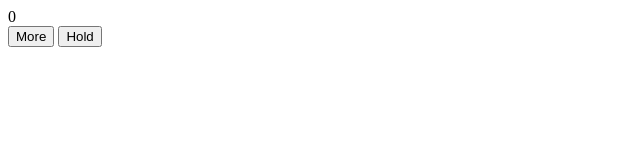
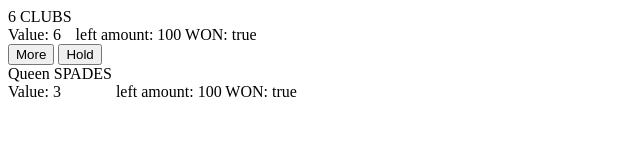
Before and after one commit to chikiryau1/twentyOne, a website built with webpack: page public/index.html in a window 1280 px wide. Both pictures are taken after a click on the button "More". Shown: the whole page, without its empty margins (0-640 px from the left). Built offline with nearby package versions, Linux system fonts and the light colour scheme.

Commit message:
add smth weird to twentyOne loop

```diff
--- a/public/index.html
+++ b/public/index.html
@@ -7,9 +7,20 @@
     <meta http-equiv="X-UA-Compatible" content="ie=edge">
     <title>21</title>
 </head>
+<style>
+    .card{
+        display: inline-block;
+    }
+</style>
 <body>
-<div id="p1Info"></div>
-<button id="p1More">More</button>
-<button id="p1Hold">Hold</button>
+<div id="player">
+    <div id="playerInfo"></div>
+    <button id="playerMore">More</button>
+    <button id="playerHold">Hold</button>
+</div>
+
+<div id="computer">
+    <div id="computerInfo"></div>
+</div>
 </body>
 </html>
--- a/src/deck.js
+++ b/src/deck.js
@@ -22,7 +22,7 @@ const NAME_MAP = {
 };
 
 export const getSuit = (num) => {
-    const v = num / 9;
+    const v = Math.floor(num / 9);
     return SUIT_MAP[v]
 };
 
--- a/src/index.js
+++ b/src/index.js
@@ -1,17 +1,32 @@
 import {play} from './twentyOne'
+import {forEach} from './lodash'
 
 document.addEventListener('DOMContentLoaded', () => {
     const twentyOne = play();
     twentyOne.next();
-    const player1More = document.querySelector('#p1More');
-    const player1Hold = document.querySelector('#p1Hold');
-    const player1Info = document.querySelector('#p1Info');
+    const player1More = document.querySelector('#playerMore');
+    const player1Hold = document.querySelector('#playerHold');
+    const player1Info = document.querySelector('#playerInfo');
+    const computerInfo = document.querySelector('#computerInfo');
 
     player1More.addEventListener('click', () => {
-        player1Info.innerText = twentyOne.next(true).value['Player1'];
+        const {player, computer} =  twentyOne.next(true).value;
+
+        const {cards, leftAmount, round} = player;
+        const {cards: ccards, leftAmount: cleftAmount, round: cround} = computer;
+        player1Info.innerHTML = `${renderCards(cards)}\n left amount: ${leftAmount} \n WON: ${round}`;
+        computerInfo.innerHTML = `${renderCards(ccards)}\n left amount: ${cleftAmount}\n WON: ${round}`;
     });
 
     player1Hold.addEventListener('click', () => {
         player1Info.innerText = twentyOne.next(false).value['Player1'];
     })
 });
+
+function renderCards (cards) {
+    let str = ``;
+    forEach(cards, card => {
+        str += `<div class="card">${card.name} ${card.suit} <br/>Value: ${card.value} </div>`
+    });
+    return str
+}
--- a/src/lodash.js
+++ b/src/lodash.js
@@ -1,6 +1,7 @@
-import {range, reduce} from 'lodash'
+import {range, reduce, forEach} from 'lodash'
 
 export {
     range,
-    reduce
+    reduce,
+    forEach
 }
--- /dev/null
+++ b/src/twentyOne/Computer.js
@@ -0,0 +1,8 @@
+import Player from './Player'
+
+export default class Computer extends Player{
+    makeDecision(){
+        this.checkCards();
+        return this.sum() <= 17
+    }
+}
--- a/src/twentyOne/Player.js
+++ b/src/twentyOne/Player.js
@@ -1,26 +1,29 @@
-import {BET} from './config'
+import {BET, COST_MAP} from './config'
+import {reduce} from '../lodash'
+import {getCardInfo} from '../deck'
+
+export const getCardCost = (num) => {
+    const v = num % 9;
+    return COST_MAP[v]
+};
 
 export default class Player{
     constructor(props) {
         const {name} = props;
         this.name = name;
-        this._leftAmount = 100;
+        this.leftAmount = 100;
         this.cards = [];
     }
 
-    get leftAmount() {
-        return this._leftAmount
-    }
-
-    set leftAmount(v) {
-        return v
-    }
-
     lostRound(){
+        this.lr = true;
+        this.cards = [];
         this.leftAmount -= BET
     }
 
     wonRound(){
+        this.lr = false;
+        this.cards = [];
         this.leftAmount += BET
     }
 
@@ -32,13 +35,32 @@ export default class Player{
 
     }
 
+    sum(){
+        return reduce(this.cards, (res, v) => {
+            res+=v.value;
+            return res
+        }, 0);
+    }
+
     checkCards() {
+        const sum = this.sum();
+        if(sum > 21){
+            this.lostRound();
+            return false
+        } else if(sum === 21) {
+            this.wonRound()
+        }
         return this.cards.length <= 8
     }
 
     addCard(card){
         if(this.checkCards()){
-            this.cards.push(card)
+            const {suit, name} = getCardInfo(card);
+            this.cards.push({
+                suit,
+                name,
+                value: getCardCost(card)
+            })
         }
     }
 }
--- a/src/twentyOne/index.js
+++ b/src/twentyOne/index.js
@@ -1,29 +1,62 @@
 import {shuffle} from '../deck'
 import Player from './Player'
+import Computer from './Computer'
 
 const MAX_ROUNDS = 50;
 
 export function* play () {
-    const p1 = new Player('Donbass');
-    const p2 = new Player('Hohol');
+    const p1 = new Player({name: 'Donbass'});
+    const p2 = new Computer({name: 'Hohol'});
     const deck = shuffle();
 
-    let res = yield {
-        'Player1': p1.cards,
-        'Player2': p2.cards
+    let more = yield {
+        player: {
+            cards: p1.cards,
+            leftAmount: p1.leftAmount,
+            round: !p1.lr
+        },
+        computer: {
+            cards: p2.cards,
+            leftAmount: p2.leftAmount,
+            round: !p2.lr
+        }
     };
-
-    console.log(res);
 
     let count = 0;
     do{
         count++;
-        res && p1.addCard(deck.pop());
-        p2.addCard(deck.pop());
 
-        res = yield {
-            'Player1': p1.cards,
-            'Player2': p2.cards
+        if(more) {
+            p1.addCard(deck.pop());
+            p1.checkCards()
+        }
+
+        if (p1.lr){
+            p2.wonRound()
+        } else {
+            const d = p2.makeDecision();
+            d && p2.addCard(deck.pop());
+
+            if(p2.lr){
+                p1.wonRound()
+            }
+        }
+
+        if(!p1.lr && !p2.lr && !more && !p2.makeDecision()){
+            p1.sum() >= p2.sum() ? (p1.wonRound() && p2.lostRound()) : (p2.wonRound() && p1.lostRound())
+        }
+
+        more = yield {
+            player: {
+                cards: p1.cards,
+                leftAmount: p1.leftAmount,
+                round: !p1.lr
+            },
+            computer: {
+                cards: p2.cards,
+                leftAmount: p2.leftAmount,
+                round: !p2.lr
+            }
         };
     } while(p1.leftAmount !== 0 && p2.leftAmount !== 0 && count < MAX_ROUNDS);
 
```
